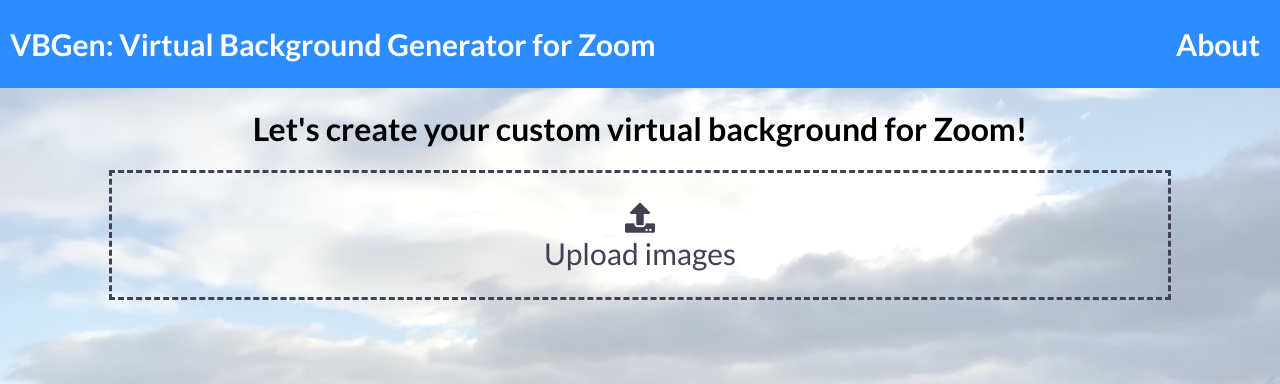
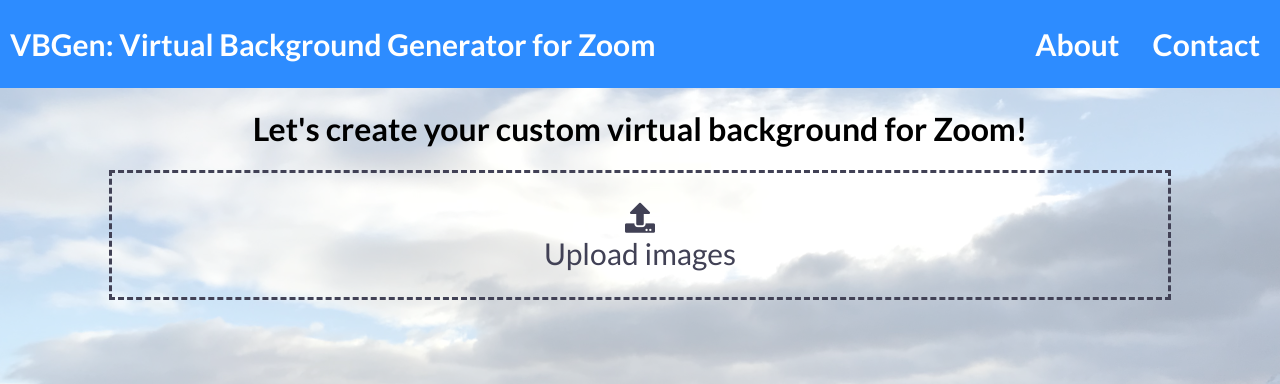
Before and after one commit to KaoruMuta/VBGen, a Flask app: page / in a window 1280 px wide. Shown: the top 384 px of the page. Run offline with Flask 2, Linux system fonts and the light colour scheme; grey boxes labelled with a size stand in for pictures from a placeholder-image service; some libraries are stand-ins or nearby versions.

Commit message:
feat: add contact link

```diff
--- a/app/static/index.css
+++ b/app/static/index.css
@@ -30,7 +30,7 @@ ul {
   align-self: center;
 }
 
-.about-link {
+.about-link, .contact-link {
   font-size: 30px;
   font-weight: bold;
   color: #FFFFFF;
@@ -42,7 +42,7 @@ ul {
   align-self: flex-end;
 }
 
-.about-link:hover, .login-link:hover {
+.about-link:hover, .contact-link:hover {
   text-decoration: underline;
 }
 
--- a/app/templates/index.html
+++ b/app/templates/index.html
@@ -15,6 +15,7 @@
           <ul>
             <li>
               <button class="about-link">About</button>
+              <button class="contact-link" onclick="location.href='https://github.com/KaoruMuta/VBGen'">Contact</button>
             </li>
           </ul>
         </nav>
```
